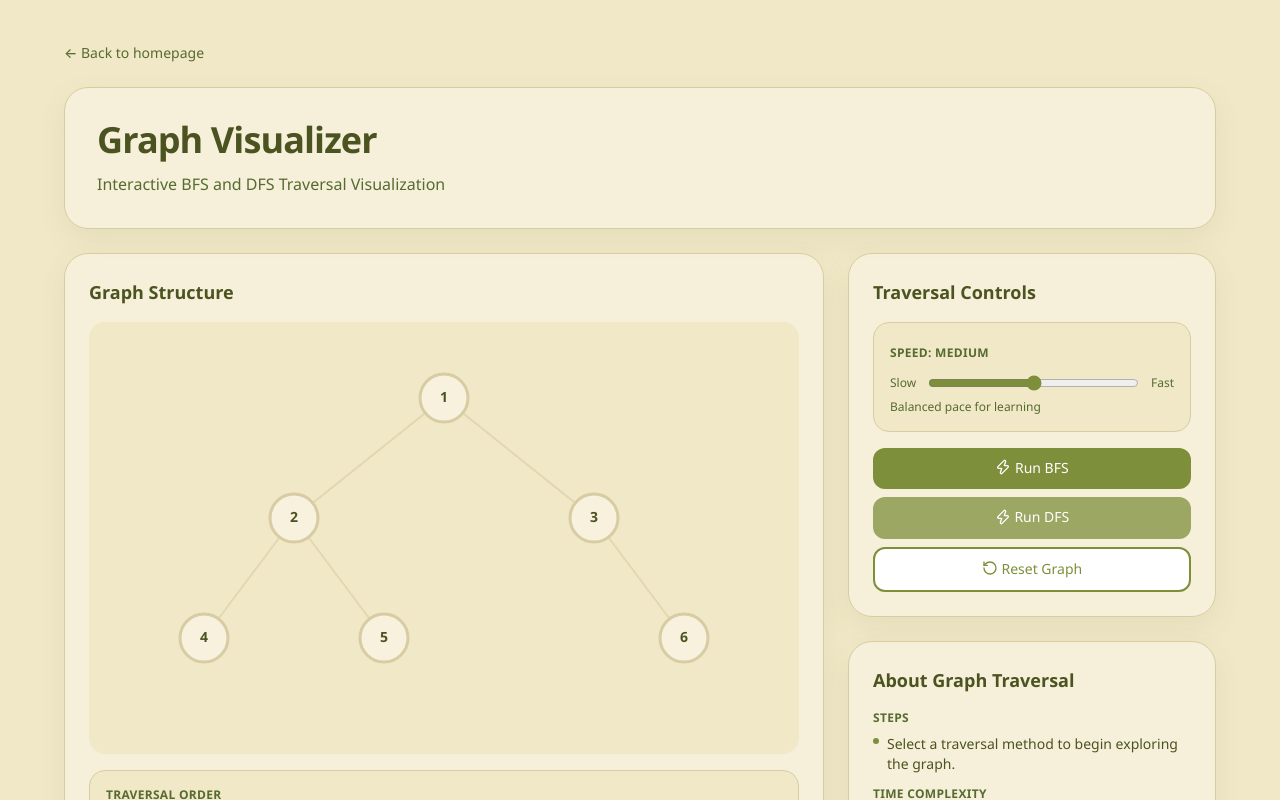
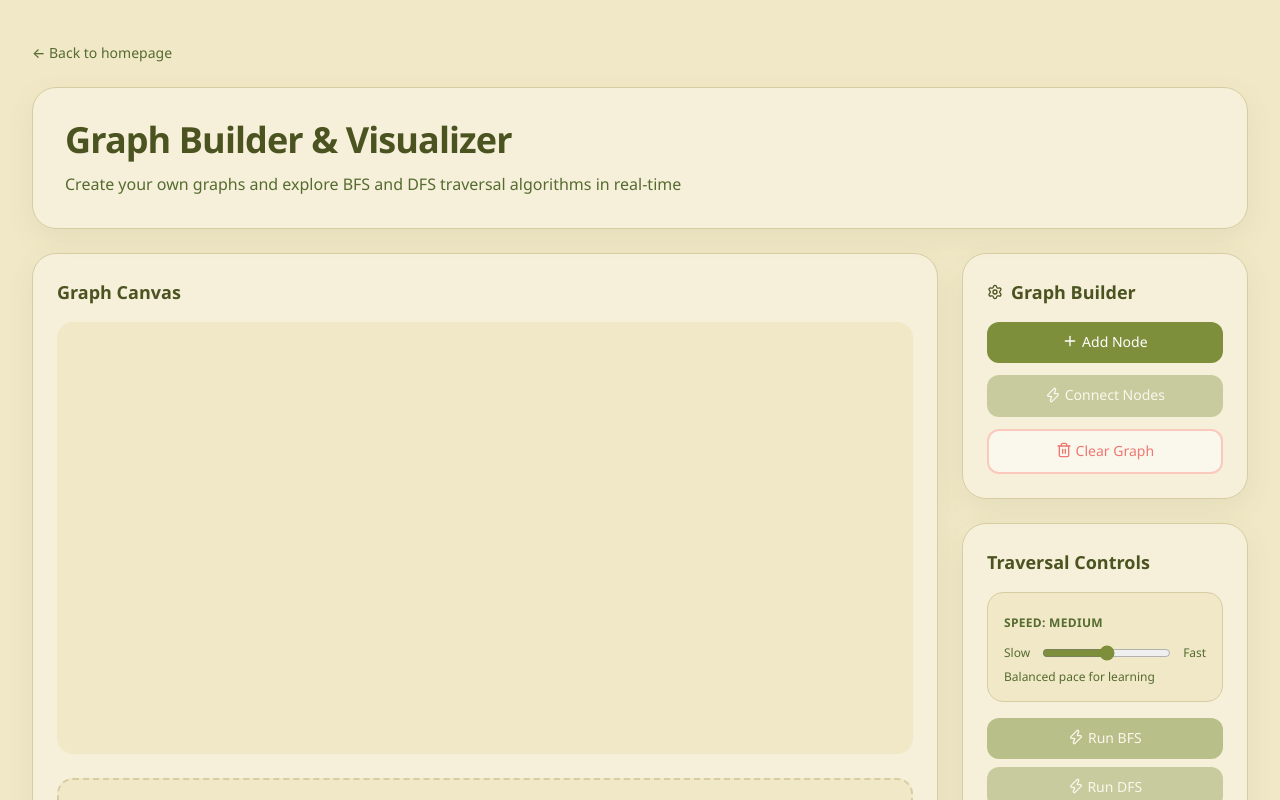
Before and after one commit to prabhakarshukla/DSA_Visualizer, a Next.js app: page /graphs in a window 1280 px wide. Shown: the top 800 px of the page. Built offline with nearby package versions, Linux system fonts and the light colour scheme.

Commit message:
updated graphs Visualization

```diff
--- a/app/graphs/page.tsx
+++ b/app/graphs/page.tsx
@@ -2,8 +2,8 @@
 
 import Link from "next/link";
 import { AnimatePresence, motion } from "framer-motion";
-import { RotateCcw, Zap } from "lucide-react";
-import { useState } from "react";
+import { RotateCcw, Zap, Plus, Trash2, Settings } from "lucide-react";
+import { useState, useMemo } from "react";
 
 type GraphNode = {
   id: number;
@@ -28,49 +28,59 @@ type RecursionStack = {
   returned: number[];
 };
 
-const defaultNodes: GraphNode[] = [
-  { id: 1, x: 50, y: 15 },
-  { id: 2, x: 25, y: 45 },
-  { id: 3, x: 75, y: 45 },
-  { id: 4, x: 10, y: 75 },
-  { id: 5, x: 40, y: 75 },
-  { id: 6, x: 90, y: 75 },
-];
-
-const defaultEdges: Edge[] = [
-  { from: 1, to: 2 },
-  { from: 1, to: 3 },
-  { from: 2, to: 4 },
-  { from: 2, to: 5 },
-  { from: 3, to: 6 },
-];
-
-const adjacencyList: Record<number, number[]> = {
-  1: [2, 3],
-  2: [1, 4, 5],
-  3: [1, 6],
-  4: [2],
-  5: [2],
-  6: [3],
-};
+type SpeedLevel = "slow" | "medium" | "fast";
 
 const sleep = (ms: number) => new Promise((resolve) => setTimeout(resolve, ms));
 
-type SpeedLevel = "slow" | "medium" | "fast";
+const generateNodePosition = (nodeCount: number, index: number) => {
+  const angle = (index / Math.max(nodeCount, 1)) * 2 * Math.PI;
+  const radius = 30 + nodeCount * 2;
+  const x = 50 + radius * Math.cos(angle);
+  const y = 50 + radius * Math.sin(angle);
+  return { x: Math.max(5, Math.min(95, x)), y: Math.max(5, Math.min(95, y)) };
+};
 
 export default function GraphPage() {
+  const [nodes, setNodes] = useState<GraphNode[]>([]);
+  const [edges, setEdges] = useState<Edge[]>([]);
+  const [nextNodeId, setNextNodeId] = useState(1);
+
   const [visitedNodes, setVisitedNodes] = useState<number[]>([]);
   const [traversalOrder, setTraversalOrder] = useState<number[]>([]);
   const [activeNode, setActiveNode] = useState<number | null>(null);
   const [isAnimating, setIsAnimating] = useState(false);
   const [activeTraversal, setActiveTraversal] = useState<TraversalType>("idle");
   const [traversalSteps, setTraversalSteps] = useState<string[]>([
-    "Select a traversal method to begin exploring the graph.",
+    "Build your graph and select a traversal method.",
   ]);
   const [queueState, setQueueState] = useState<QueueState>({ queue: [], dequeued: [] });
   const [activeEdges, setActiveEdges] = useState<Array<{ from: number; to: number }>>([]);
   const [recursionStack, setRecursionStack] = useState<RecursionStack>({ stack: [], returned: [] });
   const [speed, setSpeed] = useState<SpeedLevel>("medium");
+
+  const [sourceNode, setSourceNode] = useState<number | null>(null);
+  const [destNode, setDestNode] = useState<number | null>(null);
+  const [draggingNode, setDraggingNode] = useState<number | null>(null);
+  const [dragStart, setDragStart] = useState({ x: 0, y: 0 });
+
+  const adjacencyList = useMemo(() => {
+    const list: Record<number, number[]> = {};
+    nodes.forEach((n) => {
+      list[n.id] = [];
+    });
+    edges.forEach((e) => {
+      if (!list[e.from].includes(e.to)) {
+        list[e.from].push(e.to);
+      }
+      if (!list[e.to].includes(e.from)) {
+        list[e.to].push(e.from);
+      }
+    });
+    Object.keys(list).forEach((key) => {
+      list[parseInt(key)].sort((a, b) => a - b);
+    });
+    return list;
+  }, [nodes, edges]);
 
   const getSpeedMultiplier = (speedLevel: SpeedLevel) => {
     switch (speedLevel) {
@@ -85,8 +95,91 @@ export default function GraphPage() {
 
   const speedSleep = (ms: number) => sleep(ms * getSpeedMultiplier(speed));
 
+  const handleAddNode = () => {
+    const newId = nextNodeId;
+    const position = generateNodePosition(nodes.length, nodes.length);
+    setNodes([...nodes, { id: newId, x: position.x, y: position.y }]);
+    setNextNodeId(newId + 1);
+  };
+
+  const handleDeleteNode = (id: number) => {
+    setNodes(nodes.filter((n) => n.id !== id));
+    setEdges(edges.filter((e) => e.from !== id && e.to !== id));
+    if (sourceNode === id) setSourceNode(null);
+    if (destNode === id) setDestNode(null);
+  };
+
+  const handleConnectNodes = () => {
+    if (sourceNode === null || destNode === null) return;
+    if (sourceNode === destNode) return;
+
+    const edgeExists = edges.some(
+      (e) => (e.from === sourceNode && e.to === destNode) || (e.from === destNode && e.to === sourceNode)
+    );
+
+    if (!edgeExists) {
+      setEdges([...edges, { from: sourceNode, to: destNode }]);
+    }
+
+    setSourceNode(null);
+    setDestNode(null);
+  };
+
+  const handleDeleteEdge = (from: number, to: number) => {
+    setEdges(edges.filter((e) => !((e.from === from && e.to === to) || (e.from === to && e.to === from))));
+  };
+
+  const handleClearGraph = () => {
+    setNodes([]);
+    setEdges([]);
+    setNextNodeId(1);
+    setSourceNode(null);
+    setDestNode(null);
+    handleReset();
+  };
+
+  const handleSvgMouseDown = (e: React.MouseEvent<SVGSVGElement>) => {
+    if (isAnimating) return;
+    const svg = e.currentTarget;
+    const rect = svg.getBoundingClientRect();
+    const x = ((e.clientX - rect.left) / rect.width) * 100;
+    const y = ((e.clientY - rect.top) / rect.height) * 100;
+
+    for (const node of nodes) {
+      const distance = Math.sqrt((x - node.x) ** 2 + (y - node.y) ** 2);
+      if (distance < 5) {
+        setDraggingNode(node.id);
+        setDragStart({ x: x - node.x, y: y - node.y });
+        return;
+      }
+    }
+  };
+
+  const handleSvgMouseMove = (e: React.MouseEvent<SVGSVGElement>) => {
+    if (draggingNode === null) return;
+
+    const svg = e.currentTarget;
+    const rect = svg.getBoundingClientRect();
+    const x = ((e.clientX - rect.left) / rect.width) * 100 - dragStart.x;
+    const y = ((e.clientY - rect.top) / rect.height) * 100 - dragStart.y;
+
+    setNodes(
+      nodes.map((n) =>
+        n.id === draggingNode
+          ? { ...n, x: Math.max(5, Math.min(95, x)), y: Math.max(5, Math.min(95, y)) }
+          : n
+      )
+    );
+  };
+
+  const handleSvgMouseUp = () => {
+    if (draggingNode !== null) {
+      setDraggingNode(null);
+    }
+  };
+
   const handleBFS = async () => {
-    if (isAnimating) return;
+    if (isAnimating || nodes.length === 0) return;
     setIsAnimating(true);
     setVisitedNodes([]);
     setTraversalOrder([]);
@@ -96,14 +189,14 @@ export default function GraphPage() {
     setActiveEdges([]);
 
     const visited = new Set<number>();
-    const queue: number[] = [1];
+    const queue: number[] = [nodes[0].id];
     const order: number[] = [];
     const steps: string[] = [];
 
-    visited.add(1);
-    setVisitedNodes([1]);
-    setQueueState({ queue: [1], dequeued: [] });
-    steps.push("Initialize BFS: Add node 1 to queue");
+    visited.add(nodes[0].id);
+    setVisitedNodes([nodes[0].id]);
+    setQueueState({ queue: [nodes[0].id], dequeued: [] });
+    steps.push(`Initialize BFS: Add node ${nodes[0].id} to queue`);
     setTraversalSteps(steps);
     await speedSleep(500);
 
@@ -117,7 +210,7 @@ export default function GraphPage() {
       setTraversalSteps([...steps]);
       await speedSleep(600);
 
-      const neighbors = adjacencyList[node];
+      const neighbors = adjacencyList[node] || [];
       const unvisitedNeighbors: number[] = [];
 
       for (const neighbor of neighbors) {
@@ -162,7 +255,7 @@ export default function GraphPage() {
   };
 
   const handleDFS = async () => {
-    if (isAnimating) return;
+    if (isAnimating || nodes.length === 0) return;
     setIsAnimating(true);
     setVisitedNodes([]);
     setTraversalOrder([]);
@@ -174,10 +267,11 @@ export default function GraphPage() {
     const visited = new Set<number>();
     const order: number[] = [];
     const steps: string[] = [];
+    const startNodeId = nodes[0].id;
 
-    steps.push("Initialize DFS: Call dfs(1)");
+    steps.push(`Initialize DFS: Call dfs(${startNodeId})`);
     setTraversalSteps(steps);
-    setRecursionStack({ stack: [1], returned: [] });
+    setRecursionStack({ stack: [startNodeId], returned: [] });
     await speedSleep(500);
 
     const dfsHelper = async (node: number) => {
@@ -190,7 +284,7 @@ export default function GraphPage() {
       setTraversalSteps([...steps]);
       await speedSleep(600);
 
-      const neighbors = adjacencyList[node];
+      const neighbors = adjacencyList[node] || [];
       const unvisitedNeighbors = neighbors.filter((n) => !visited.has(n));
 
       if (unvisitedNeighbors.length > 0) {
@@ -226,7 +320,7 @@ export default function GraphPage() {
       }
     };
 
-    await dfsHelper(1);
+    await dfsHelper(startNodeId);
 
     setActiveEdges([]);
     setActiveNode(null);
@@ -242,7 +336,7 @@ export default function GraphPage() {
     setTraversalOrder([]);
     setActiveNode(null);
     setActiveTraversal("idle");
-    setTraversalSteps(["Select a traversal method to begin exploring the graph."]);
+    setTraversalSteps(["Build your graph and select a traversal method."]);
     setQueueState({ queue: [], dequeued: [] });
     setActiveEdges([]);
     setRecursionStack({ stack: [], returned: [] });
@@ -253,28 +347,62 @@ export default function GraphPage() {
 
   return (
     <main className="min-h-screen bg-[#F1E8C7] px-4 py-10 text-[#4B5320] sm:px-6 lg:px-8">
-      <div className="mx-auto w-full max-w-6xl space-y-6">
+      <div className="mx-auto w-full max-w-7xl space-y-6">
         <Link href="/" className="inline-flex items-center text-sm font-medium text-[#556B2F] hover:text-[#4B5320]">
           &larr; Back to homepage
         </Link>
 
         <section className="rounded-3xl border border-[#D8CCA3] bg-[#F7F1DD]/90 p-6 shadow-[0_10px_30px_rgba(75,83,32,0.08)] sm:p-8">
-          <h1 className="text-3xl font-bold tracking-tight text-[#4B5320] sm:text-4xl">Graph Visualizer</h1>
+          <h1 className="text-3xl font-bold tracking-tight text-[#4B5320] sm:text-4xl">Graph Builder & Visualizer</h1>
           <p className="mt-3 max-w-3xl text-[#556B2F]">
-            Interactive BFS and DFS Traversal Visualization
+            Create your own graphs and explore BFS and DFS traversal algorithms in real-time
           </p>
         </section>
 
-        <div className="grid grid-cols-1 gap-6 lg:grid-cols-3">
-          <div className="lg:col-span-2">
+        <div className="grid grid-cols-1 gap-6 lg:grid-cols-4">
+          <div className="lg:col-span-3">
+            <div className="space-y-6">
               <div className="rounded-3xl border border-[#D8CCA3] bg-[#F7F1DD]/90 p-6 shadow-[0_10px_30px_rgba(75,83,32,0.08)]">
-              <h2 className="mb-4 text-lg font-semibold text-[#4B5320]">Graph Structure</h2>
+                <h2 className="mb-4 text-lg font-semibold text-[#4B5320]">Graph Canvas</h2>
 
                 <div className="flex justify-center overflow-x-auto rounded-2xl bg-[#F1E8C7] p-4">
-                <svg width={svgWidth} height={svgHeight} className="flex-shrink-0">
-                  {defaultEdges.map((edge, idx) => {
-                    const fromNode = defaultNodes.find((n) => n.id === edge.from)!;
-                    const toNode = defaultNodes.find((n) => n.id === edge.to)!;
+                  <svg
+                    width={svgWidth}
+                    height={svgHeight}
+                    className="flex-shrink-0 cursor-grab active:cursor-grabbing"
+                    onMouseDown={handleSvgMouseDown}
+                    onMouseMove={handleSvgMouseMove}
+                    onMouseUp={handleSvgMouseUp}
+                    onMouseLeave={handleSvgMouseUp}
+                    onClick={(e) => {
+                      if (isAnimating || draggingNode !== null) return;
+                      const svg = e.currentTarget;
+                      const rect = svg.getBoundingClientRect();
+                      const x = ((e.clientX - rect.left) / rect.width) * 100;
+                      const y = ((e.clientY - rect.top) / rect.height) * 100;
+
+                      for (const node of nodes) {
+                        const distance = Math.sqrt((x - node.x) ** 2 + (y - node.y) ** 2);
+                        if (distance < 5) {
+                          if (sourceNode === node.id) {
+                            setSourceNode(null);
+                          } else if (sourceNode === null) {
+                            setSourceNode(node.id);
+                          } else if (destNode === node.id) {
+                            setDestNode(null);
+                          } else {
+                            setDestNode(node.id);
+                          }
+                          return;
+                        }
+                      }
+                    }}
+                  >
+                    {edges.map((edge, idx) => {
+                      const fromNode = nodes.find((n) => n.id === edge.from);
+                      const toNode = nodes.find((n) => n.id === edge.to);
+                      if (!fromNode || !toNode) return null;
+
                       const x1 = (fromNode.x / 100) * svgWidth;
                       const y1 = (fromNode.y / 100) * svgHeight;
                       const x2 = (toNode.x / 100) * svgWidth;
@@ -303,11 +431,12 @@ export default function GraphPage() {
                     })}
 
                     <AnimatePresence>
-                    {defaultNodes.map((node) => {
+                      {nodes.map((node) => {
                         const x = (node.x / 100) * svgWidth;
                         const y = (node.y / 100) * svgHeight;
                         const isVisited = visitedNodes.includes(node.id);
                         const isActive = activeNode === node.id;
+                        const isSourceOrDest = sourceNode === node.id || destNode === node.id;
                         const nodeRadius = 24;
 
                         let fillColor = "#F7F1DD";
@@ -316,6 +445,9 @@ export default function GraphPage() {
                         if (isActive) {
                           fillColor = "#AAB76A";
                           strokeColor = "#556B2F";
+                        } else if (isSourceOrDest) {
+                          fillColor = "#FED66A";
+                          strokeColor = "#AAB76A";
                         } else if (isVisited) {
                           fillColor = "#F1E8C7";
                           strokeColor = "#7D8F3B";
@@ -335,9 +467,9 @@ export default function GraphPage() {
                               r={nodeRadius}
                               fill={fillColor}
                               stroke={strokeColor}
-                            strokeWidth={isActive ? "4" : "3"}
+                              strokeWidth={isSourceOrDest ? "4" : isActive ? "4" : "3"}
                               animate={{
-                              r: isActive ? 28 : nodeRadius,
+                                r: isActive ? 28 : isSourceOrDest ? 26 : nodeRadius,
                               }}
                               transition={{ duration: 0.3 }}
                               className="transition-all duration-300"
@@ -358,6 +490,16 @@ export default function GraphPage() {
                     </AnimatePresence>
                   </svg>
                 </div>
+
+                {nodes.length === 0 && (
+                  <motion.div
+                    initial={{ opacity: 0 }}
+                    animate={{ opacity: 1 }}
+                    className="mt-6 rounded-2xl border-2 border-dashed border-[#D8CCA3] bg-[#F1E8C7] p-8 text-center"
+                  >
+                    <p className="text-sm text-[#556B2F]">Create nodes to start building your graph</p>
+                  </motion.div>
+                )}
 
                 <div className="mt-4 rounded-2xl border border-[#D8CCA3] bg-[#F1E8C7] p-4">
                   <p className="text-xs font-semibold uppercase tracking-wide text-[#556B2F]">Traversal Order</p>
@@ -451,9 +593,76 @@ export default function GraphPage() {
                   </div>
                 )}
               </div>
+
+              <div className="rounded-3xl border border-[#D8CCA3] bg-[#F7F1DD]/90 p-6 shadow-[0_10px_30px_rgba(75,83,32,0.08)]">
+                <h2 className="mb-4 text-lg font-semibold text-[#4B5320]">Adjacency List</h2>
+                <div className="space-y-2 text-sm text-[#4B5320] font-mono">
+                  {nodes.length === 0 ? (
+                    <p className="text-[#556B2F]">No nodes yet</p>
+                  ) : (
+                    nodes.map((node) => (
+                      <div key={node.id} className="flex items-center gap-2">
+                        <span className="font-semibold text-[#7D8F3B]">{node.id}</span>
+                        <span className="text-[#556B2F]">→</span>
+                        <span>{(adjacencyList[node.id] || []).length > 0 ? `[${adjacencyList[node.id].join(", ")}]` : "[]"}</span>
+                      </div>
+                    ))
+                  )}
+                </div>
+              </div>
+            </div>
           </div>
 
           <div className="flex flex-col gap-6">
+            <div className="rounded-3xl border border-[#D8CCA3] bg-[#F7F1DD]/90 p-6 shadow-[0_10px_30px_rgba(75,83,32,0.08)]">
+              <h3 className="mb-4 flex items-center gap-2 text-lg font-semibold text-[#4B5320]">
+                <Settings className="h-4 w-4" /> Graph Builder
+              </h3>
+
+              <div className="space-y-3">
+                <motion.button
+                  whileTap={{ scale: 0.98 }}
+                  onClick={handleAddNode}
+                  disabled={isAnimating}
+                  className="w-full rounded-xl bg-[#7D8F3B] px-4 py-2.5 text-sm font-medium text-white transition hover:bg-[#556B2F] disabled:opacity-50"
+                >
+                  <Plus className="mb-1 inline h-4 w-4" /> Add Node
+                </motion.button>
+
+                <motion.button
+                  whileTap={{ scale: 0.98 }}
+                  onClick={handleConnectNodes}
+                  disabled={sourceNode === null || destNode === null || isAnimating}
+                  className="w-full rounded-xl bg-[#9CA763] px-4 py-2.5 text-sm font-medium text-white transition hover:bg-[#7D8F3B] disabled:opacity-50"
+                >
+                  <Zap className="mb-1 inline h-4 w-4" /> Connect Nodes
+                </motion.button>
+
+                {(sourceNode !== null || destNode !== null) && (
+                  <motion.div
+                    initial={{ opacity: 0, y: -10 }}
+                    animate={{ opacity: 1, y: 0 }}
+                    className="rounded-lg border border-[#AAB76A] bg-[#F1E8C7] p-3 text-xs text-[#556B2F]"
+                  >
+                    {sourceNode !== null && destNode !== null
+                      ? `Connect node ${sourceNode} → ${destNode}`
+                      : sourceNode !== null
+                        ? `Source: Node ${sourceNode} (click another to set destination)`
+                        : `Destination: Node ${destNode} (click another to set source)`}
+                  </motion.div>
+                )}
+
+                <motion.button
+                  whileTap={{ scale: 0.98 }}
+                  onClick={handleClearGraph}
+                  disabled={isAnimating || nodes.length === 0}
+                  className="w-full rounded-xl border-2 border-red-300 bg-white px-4 py-2.5 text-sm font-medium text-red-600 transition hover:bg-red-50 disabled:opacity-50"
+                >
+                  <Trash2 className="mb-1 inline h-4 w-4" /> Clear Graph
+                </motion.button>
+              </div>
+            </div>
+
             <div className="rounded-3xl border border-[#D8CCA3] bg-[#F7F1DD]/90 p-6 shadow-[0_10px_30px_rgba(75,83,32,0.08)]">
               <h3 className="mb-4 text-lg font-semibold text-[#4B5320]">Traversal Controls</h3>
 
@@ -479,14 +688,19 @@ export default function GraphPage() {
                     <span className="text-xs font-medium text-[#556B2F]">Fast</span>
                   </div>
                   <div className="mt-2 text-xs text-[#556B2F]">
-                    {speed === "slow" ? "More time to understand each step" : speed === "fast" ? "Quick overview of the traversal" : "Balanced pace for learning"}
+                    {speed === "slow"
+                      ? "More time to understand each step"
+                      : speed === "fast"
+                        ? "Quick overview of the traversal"
+                        : "Balanced pace for learning"}
                   </div>
                 </div>
 
                 <div className="space-y-2">
-                  <button
+                  <motion.button
+                    whileTap={{ scale: 0.98 }}
                     onClick={handleBFS}
-                    disabled={isAnimating}
+                    disabled={isAnimating || nodes.length === 0}
                     className={`w-full rounded-xl px-4 py-2.5 text-sm font-medium text-white transition ${
                       isAnimating && activeTraversal === "bfs"
                         ? "bg-[#7D8F3B] ring-2 ring-[#556B2F]"
@@ -494,10 +708,11 @@ export default function GraphPage() {
                     } disabled:opacity-50`}
                   >
                     <Zap className="mb-1 inline h-4 w-4" /> Run BFS
-                  </button>
-                  <button
+                  </motion.button>
+                  <motion.button
+                    whileTap={{ scale: 0.98 }}
                     onClick={handleDFS}
-                    disabled={isAnimating}
+                    disabled={isAnimating || nodes.length === 0}
                     className={`w-full rounded-xl px-4 py-2.5 text-sm font-medium text-white transition ${
                       isAnimating && activeTraversal === "dfs"
                         ? "bg-[#9CA763] ring-2 ring-[#556B2F]"
@@ -505,14 +720,15 @@ export default function GraphPage() {
                     } disabled:opacity-50`}
                   >
                     <Zap className="mb-1 inline h-4 w-4" /> Run DFS
-                  </button>
-                  <button
+                  </motion.button>
+                  <motion.button
+                    whileTap={{ scale: 0.98 }}
                     onClick={handleReset}
                     disabled={isAnimating}
                     className="w-full rounded-xl border-2 border-[#7D8F3B] bg-white px-4 py-2.5 text-sm font-medium text-[#7D8F3B] transition hover:bg-[#F1E8C7] disabled:opacity-50"
                   >
-                    <RotateCcw className="mb-1 inline h-4 w-4" /> Reset Graph
-                  </button>
+                    <RotateCcw className="mb-1 inline h-4 w-4" /> Reset
+                  </motion.button>
                 </div>
               </div>
             </div>
```
Lines whose indentation alone changed are shown as unchanged.
